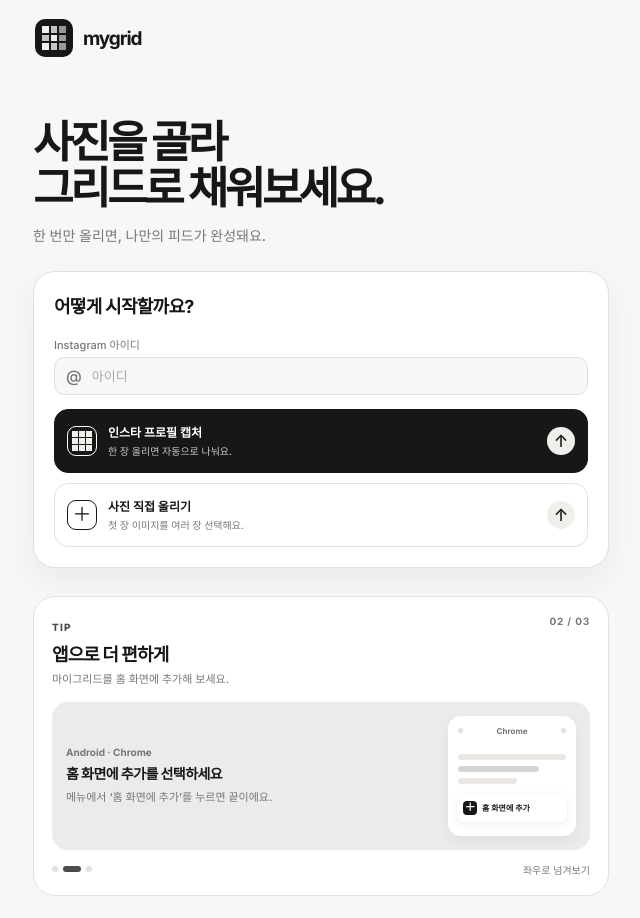
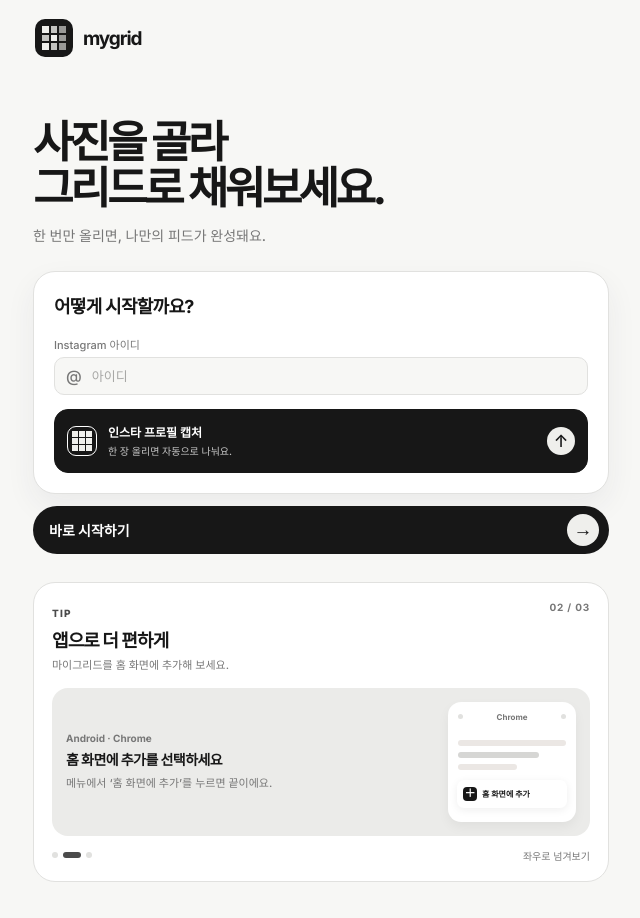
Before and after one commit to onlybyjack/mygrid, a Next.js app: page /home in a window 1280 px wide. Shown: the whole page, without its empty margins (319-959 px from the left). Built offline with nearby package versions, Linux system fonts and the light colour scheme.

Commit message:
Simplify homepage entry flow

```diff
--- a/app/home/page.tsx
+++ b/app/home/page.tsx
@@ -343,11 +343,6 @@ export default function Page() {
 
   function choosePhotos(event: ChangeEvent<HTMLInputElement>) {
     const selected = Array.from(event.target.files ?? []).filter((file) => file.type.startsWith("image/"));
-    if (!username.trim()) {
-      setMessage("Instagram 아이디를 입력해 주세요.");
-      event.target.value = "";
-      return;
-    }
     if (!selected.length) {
       setMessage("사진을 한 장 이상 선택해 주세요.");
       event.target.value = "";
@@ -355,6 +350,11 @@ export default function Page() {
     }
     openPhotoEditor(selected);
     event.target.value = "";
+  }
+
+  function startEmptyProfile() {
+    setPreview(true);
+    setMessage("");
   }
 
   async function chooseGridScreenshot(event: ChangeEvent<HTMLInputElement>) {
@@ -501,8 +501,8 @@ export default function Page() {
           </div>
           {message && <div className="error" role="alert">{message}</div>}
           <label className="upload-option upload-option-featured"><span className="upload-option-mark"><GridMark uniform /></span><span className="upload-option-copy"><b>인스타 프로필 캡처</b><small>한 장 올리면 자동으로 나눠요.</small></span><span className="upload-option-arrow">↑</span><input type="file" accept="image/jpeg,image/png,image/webp" onChange={chooseGridScreenshot} /></label>
-          <label className="upload-option"><span className="upload-option-mark">＋</span><span className="upload-option-copy"><b>사진 직접 올리기</b><small>첫 장 이미지를 여러 장 선택해요.</small></span><span className="upload-option-arrow">↑</span><input type="file" accept="image/jpeg,image/png,image/webp" multiple onChange={choosePhotos} /></label>
         </section>
+        <button className="primary start-button" type="button" onClick={startEmptyProfile}><b>바로 시작하기</b><span>→</span></button>
         <section className="install-tip" aria-label="홈 화면에 추가하는 방법">
           <div className="tip-heading"><div><small>TIP</small><h2>앱으로 더 편하게</h2><p>마이그리드를 홈 화면에 추가해 보세요.</p></div><b>{String(activeTip + 1).padStart(2, "0")} / {String(INSTALL_TIPS.length).padStart(2, "0")}</b></div>
           <div className="tip-slider" onTouchStart={startTipSwipe} onTouchEnd={endTipSwipe}>
```
